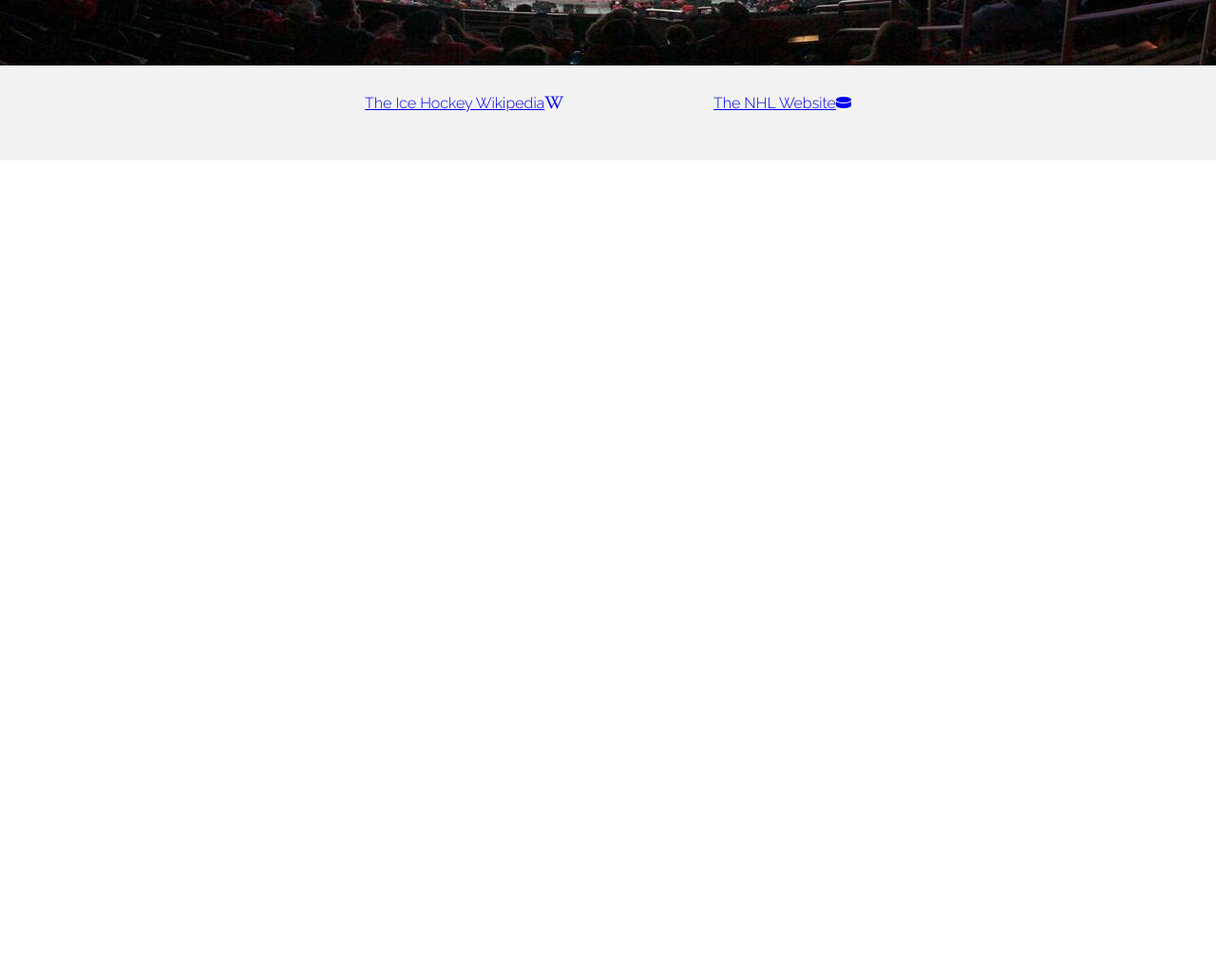
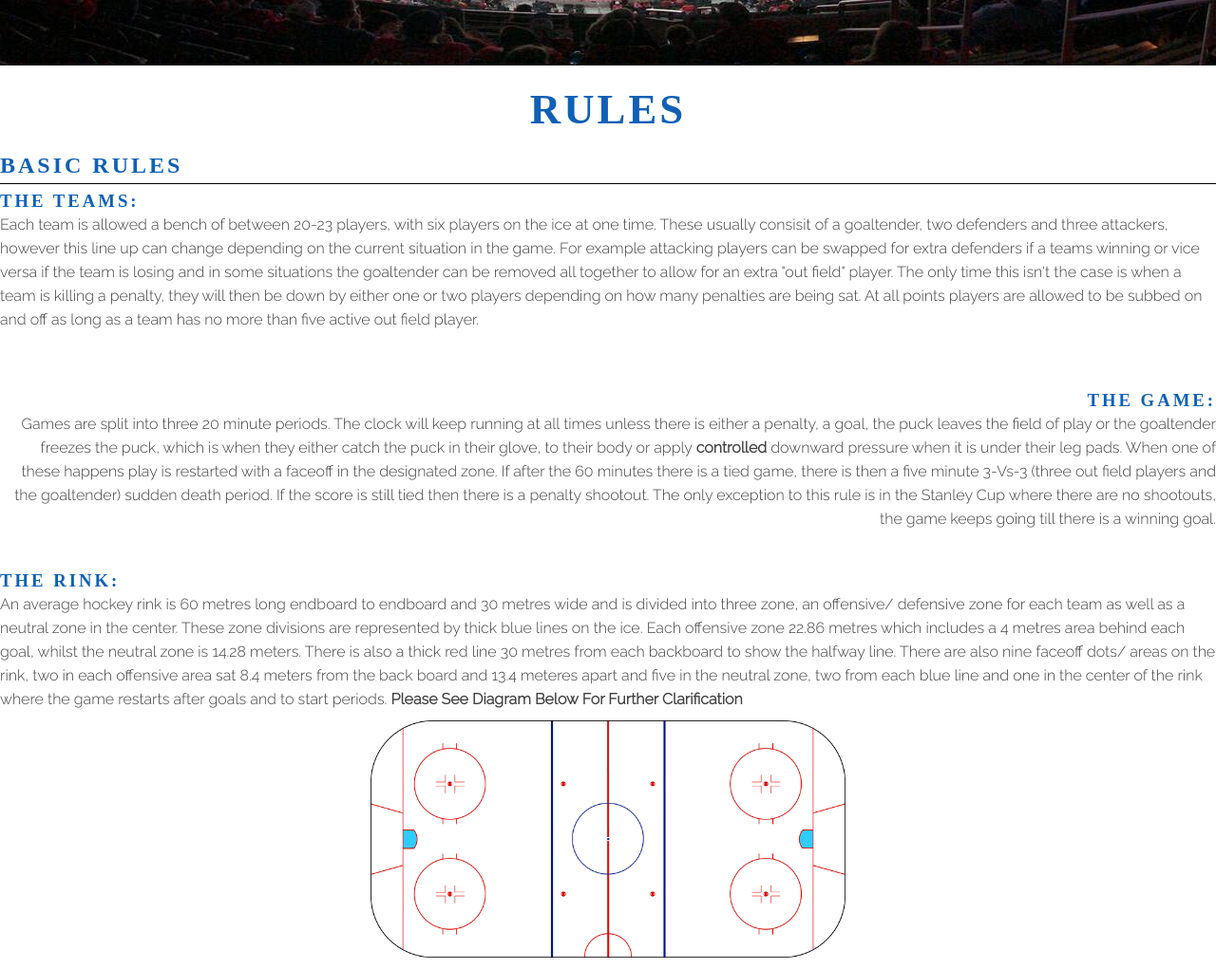
Before and after one commit to BenHowkins/html-css-project, a plain HTML site: page rules.html in a window 1280 px wide. Shown: the part 631-1652 px from the top of the page at 95% size. Before the commit the page ends 813 px from the top, so only its background shows below. Drawn offline with Linux system fonts and the light colour scheme; a web font is replaced by a local one.

Commit message:
Add info for the basic rules portion and the rink image

```diff
--- a/assets/css/style.css
+++ b/assets/css/style.css
@@ -30,6 +30,7 @@ h1, h2, h3 {
 header {
 height: 100px;
 }
+
 /* navigation links */
 
 #menu {
@@ -91,15 +92,11 @@ height: 100px;
 
     width: 230px;
     height: 100px;
-
     padding-top: 20px;
     padding-left: 10px;
-
     background-color: rgba(64, 64, 64, 0.6);
-
     bottom: 100px;
     right: 150px;
-
     position: absolute;
 }
 
@@ -152,7 +149,7 @@ hr {
     width: 60%;
 }
 
-.right-info-section h2, .right-info-section p, .right-info h2, .right-info p {
+.right-info-section h2, .right-info-section p, .right-info h2, .right-info p, .right-info h3 {
     text-align: right;
 }
 
@@ -202,6 +199,29 @@ footer {
     text-decoration: none;
 }
 
+/* Rules Page */
+ #rules {
+    height: 1800px;
+ }
+
+#rules.info {
+    padding: 15px;
+    height: 950px;
+}
+
+#rink {
+    padding-top: 10px;
+    height: 250px;
+    display: block;
+    margin: auto;
+}
+
+#pen-info {
+    padding: 15px;
+    height: 600px;
+}
+/* NHL Page */
+
 #nhl {
     padding: 15px;
     height: 400px;
--- a/rules.html
+++ b/rules.html
@@ -35,6 +35,38 @@
         </div>
     </section>
 
+    <section id="rules">
+        <h2 class="welcome">Rules</h2>
+        <div id="rules-info">
+            <h2>Basic Rules</h2>
+            <hr>
+            <div class="left-info">
+                <h3>The Teams:</h3>
+                <p>
+                     Each team is allowed a bench of between 20-23 players, with six players on the ice at one time. These usually consisit of a goaltender, two defenders and three attackers, however this line up can change depending on the current situation in the game. For example attacking players can be swapped for extra defenders if a teams winning or vice versa if the team is losing and in some situations the goaltender can be removed all together to allow for an extra "out field" player. The only time this isn't the case is when a team is killing a penalty, they will then be down by either one or two players depending on how many penalties are being sat. At all points players are allowed to be subbed on and off as long as a team has no more than five active out field player.
+                </p>
+            </div>
+            <div class="right-info">
+                <h3>The Game:</h3>
+                <p>Games are split into three 20 minute periods. The clock will keep running at all times unless there is either a penalty, a goal, the puck leaves the field of play or the goaltender freezes the puck, which is when they either catch the puck in their glove, to their body or apply <strong>controlled</strong> downward pressure when it is under their leg pads. When one of these happens play is restarted with a faceoff in the designated zone. If after the 60 minutes there is a tied game, there is then a five minute 3-Vs-3 (three out field players and the goaltender) sudden death period. If the score is still tied then there is a penalty shootout. The only exception to this rule is in the Stanley Cup where there are no shootouts, the game keeps going till there is a winning goal.</p>
+            </div>
+
+            <div class="left-info">
+                <h3>The Rink:</h3>
+                <p>An average hockey rink is 60 metres long endboard to endboard and 30 metres wide and is divided into three zone, an offensive/ defensive zone for each team as well as a neutral zone in the center. These zone divisions are represented by thick blue lines on the ice. Each offensive zone 22.86 metres which includes a 4 metres area behind each goal, whilst the neutral zone is 14.28 meters. There is also a thick red line 30 metres from each backboard to show the halfway line. There are also nine faceoff dots/ areas on the rink, two in each offensive area sat 8.4 meters from the back board and 13.4 meteres apart and five in the neutral zone, two  from each blue line and one in the center of the rink where the game restarts after goals and to start periods. <strong>Please See Diagram Below For Further Clarification</strong></p>
+                <img id="rink" src="assets/images/hockey-rink.png" alt="Hockey Rink">
+            </div>
+
+            <div id="pen-info">
+                <h2>Penalties</h2>
+                <hr>
+                <div class="left-info">
+                    <p></p>
+                </div>
+            </div>
+        </div>
+
+    </section>
     <footer>
         <ul class="helpful-link">
             <li><a href="https://en.wikipedia.org/wiki/Ice_hockey" target="_blank" rel="noopener"
```
Also changed, not shown: assets/images/hockey-rink.png (added).
